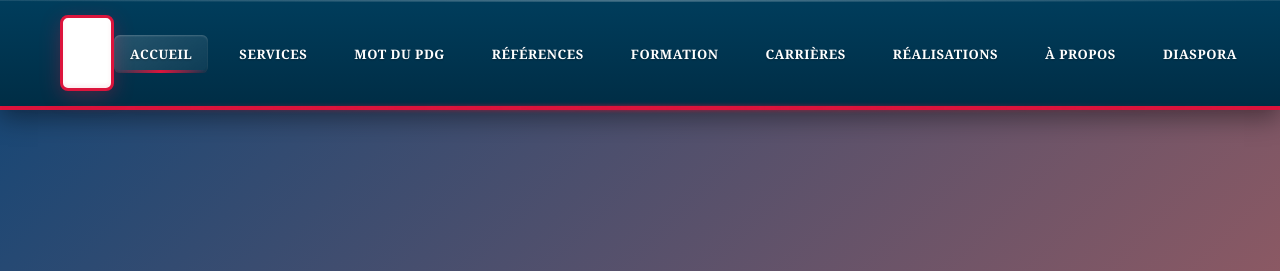
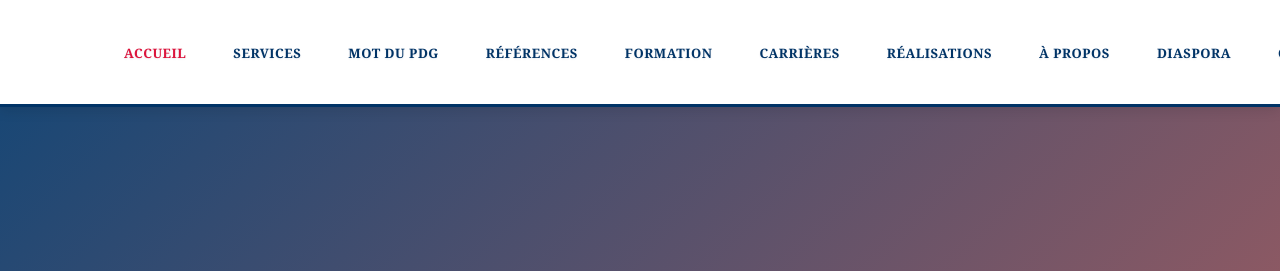
Before and after one commit to egcom-projets/egcom-site-web, a website: page index.html in a window 1280 px wide. Shown: the top 271 px of the page. Drawn offline with Linux system fonts and the light colour scheme.

Commit message:
Navbar fond blanc avec liens bleu foncé et bordure bleue comme site de référence

```diff
--- a/assets/css/styles.css
+++ b/assets/css/styles.css
@@ -81,43 +81,12 @@ a {
 }
 
 .navbar {
-    background: linear-gradient(180deg, #003d5c 0%, #002d45 100%);
-    box-shadow: 0 8px 24px rgba(0, 0, 0, 0.4),
-                inset 0 1px 0 rgba(255, 255, 255, 0.1);
+    background: white;
+    box-shadow: 0 4px 12px rgba(0, 0, 0, 0.1);
     position: sticky;
     top: 0;
     z-index: 1000;
-    border-bottom: 4px solid #DC143C;
-    position: relative;
-}
-
-.navbar::before {
-    content: '';
-    position: absolute;
-    bottom: -4px;
-    left: 0;
-    right: 0;
-    height: 4px;
-    background: linear-gradient(90deg,
-        transparent 0%,
-        rgba(220, 20, 60, 0.3) 20%,
-        rgba(220, 20, 60, 0.8) 50%,
-        rgba(220, 20, 60, 0.3) 80%,
-        transparent 100%);
-    filter: blur(2px);
-}
-
-.navbar::after {
-    content: '';
-    position: absolute;
-    top: 0;
-    left: 0;
-    right: 0;
-    height: 2px;
-    background: linear-gradient(90deg,
-        rgba(255, 255, 255, 0) 0%,
-        rgba(255, 255, 255, 0.2) 50%,
-        rgba(255, 255, 255, 0) 100%);
+    border-bottom: 3px solid #003366;
 }
 
 .nav-wrapper {
@@ -131,21 +100,11 @@ a {
 .logo {
     background: white;
     padding: 10px 24px;
-    border-radius: 8px;
-    border: 3px solid #DC143C;
-    box-shadow: 0 6px 20px rgba(220, 20, 60, 0.3),
-                inset 0 2px 4px rgba(255, 255, 255, 0.9),
-                inset 0 -2px 4px rgba(220, 20, 60, 0.1);
-    transform: translateZ(0);
     transition: all 0.3s ease;
 }
 
 .logo:hover {
     transform: translateY(-2px);
-    box-shadow: 0 8px 24px rgba(220, 20, 60, 0.4),
-                inset 0 2px 4px rgba(255, 255, 255, 0.9),
-                inset 0 -2px 4px rgba(220, 20, 60, 0.15);
-    border-color: #FF1744;
 }
 
 .logo h1 {
@@ -161,42 +120,22 @@ a {
 }
 
 .nav-link {
-    color: white;
-    font-weight: 600;
+    color: #003366;
+    font-weight: 700;
     font-size: 13px;
     letter-spacing: 0.5px;
     transition: all 0.3s;
     padding: 10px 16px;
     white-space: nowrap;
-    border-radius: 6px;
+    border-radius: 0;
     position: relative;
-    text-shadow: 0 1px 2px rgba(0, 0, 0, 0.3);
-}
-
-.nav-link::before {
-    content: '';
-    position: absolute;
-    bottom: 0;
-    left: 50%;
-    transform: translateX(-50%);
-    width: 0;
-    height: 3px;
-    background: linear-gradient(90deg, transparent, #DC143C, transparent);
-    transition: width 0.3s ease;
-    border-radius: 2px;
-}
-
-.nav-link:hover::before,
-.nav-link.active::before {
-    width: 100%;
+    text-shadow: 0 1px 2px rgba(0, 51, 102, 0.1);
 }
 
 .nav-link:hover,
 .nav-link.active {
-    background: linear-gradient(145deg, rgba(255, 255, 255, 0.15), rgba(255, 255, 255, 0.05));
-    color: white;
-    box-shadow: inset 0 1px 2px rgba(255, 255, 255, 0.2),
-                inset 0 -1px 2px rgba(0, 0, 0, 0.2);
+    color: #DC143C;
+    background: transparent;
 }
 
 .btn-primary {
@@ -271,7 +210,7 @@ a {
 .mobile-menu-toggle span {
     width: 25px;
     height: 3px;
-    background-color: white;
+    background-color: #003366;
     transition: all 0.3s;
 }
 
@@ -283,29 +222,24 @@ a {
 }
 
 .lang-btn {
-    background: linear-gradient(145deg, rgba(255, 255, 255, 0.15), rgba(255, 255, 255, 0.05));
-    color: white;
-    border: 2px solid rgba(255, 255, 255, 0.3);
+    background: white;
+    color: #003366;
+    border: 2px solid #003366;
     padding: 8px 16px;
     border-radius: 6px;
     font-weight: 700;
     font-size: 13px;
     cursor: pointer;
     transition: all 0.3s;
-    box-shadow: 0 2px 6px rgba(0, 0, 0, 0.2),
-                inset 0 1px 0 rgba(255, 255, 255, 0.1);
-    text-shadow: 0 1px 2px rgba(0, 0, 0, 0.2);
+    box-shadow: 0 2px 6px rgba(0, 51, 102, 0.15);
 }
 
 .lang-btn:hover,
 .lang-btn.active {
-    background: linear-gradient(145deg, #ffffff 0%, #f0f0f0 100%);
-    color: #003366;
-    border-color: white;
-    box-shadow: 0 4px 10px rgba(255, 255, 255, 0.3),
-                inset 0 1px 0 rgba(255, 255, 255, 0.8),
-                inset 0 -1px 0 rgba(0, 0, 0, 0.1);
-    text-shadow: none;
+    background: #003366;
+    color: white;
+    border-color: #003366;
+    box-shadow: 0 4px 10px rgba(0, 51, 102, 0.25);
     transform: translateY(-1px);
 }
 
```
